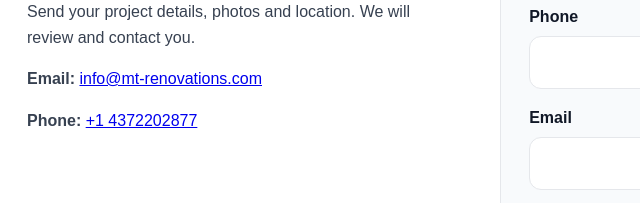
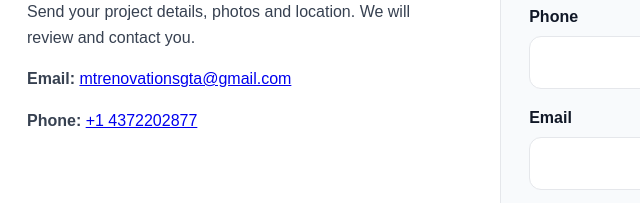
Before and after one commit to mtrenovationsgta-netizen/mt-renovations.com, a plain HTML site: page index.html in a window 1280 px wide. Shown: the part 3387-3590 px from the top of the page, 53-693 px from the left. Drawn offline with Linux system fonts and the light colour scheme.

Commit message:
Update index.html

```diff
--- a/index.html
+++ b/index.html
@@ -149,7 +149,7 @@
           <p class="eyebrow">Request a Quote</p>
           <h2>Get a Free Estimate</h2>
           <p>Send your project details, photos and location. We will review and contact you.</p>
-          <p><strong>Email:</strong> <a href="mailto:info@mt-renovations.com">info@mt-renovations.com</a></p>
+          <p><strong>Email:</strong> <a href="mtrenovationsgta@gmail.com">mtrenovationsgta@gmail.com</a></p>
           <p><strong>Phone:</strong> <a href="tel:+14372202877">+1 4372202877</a></p>
         </div>
 
```
